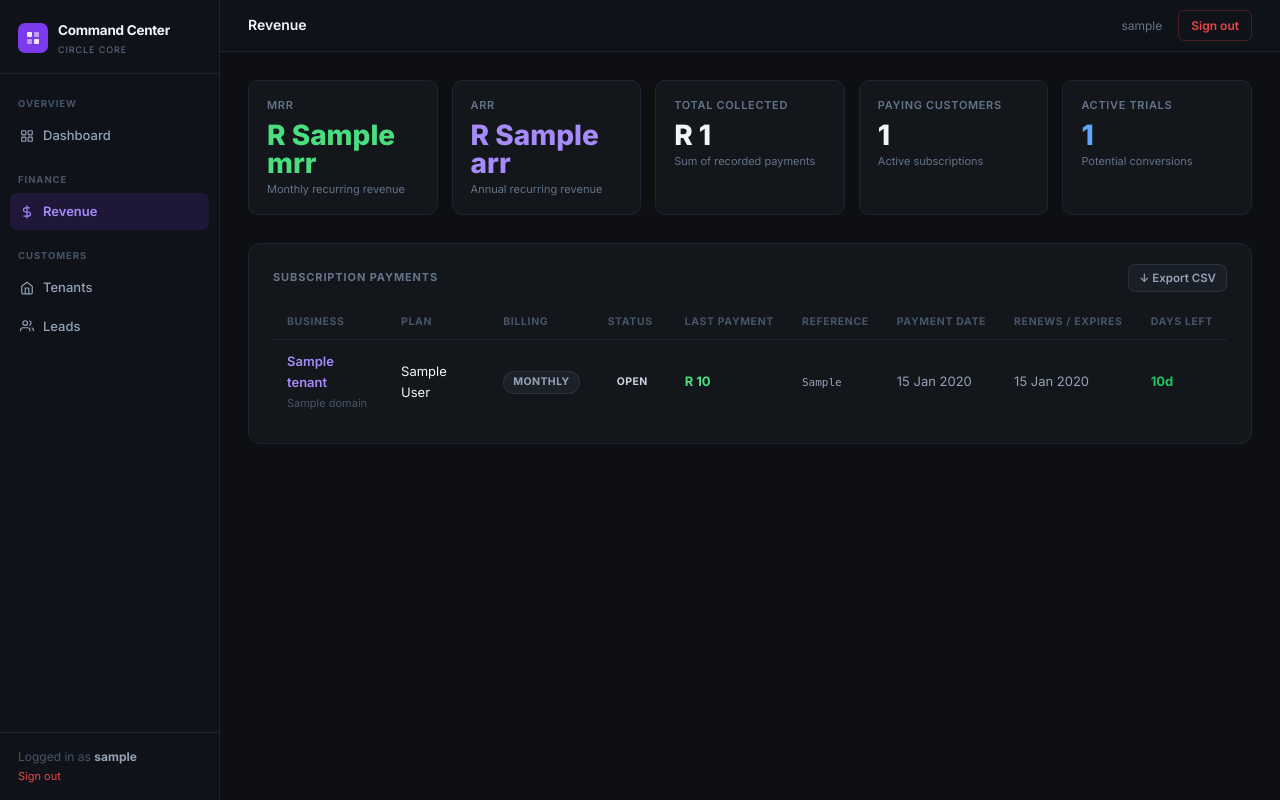
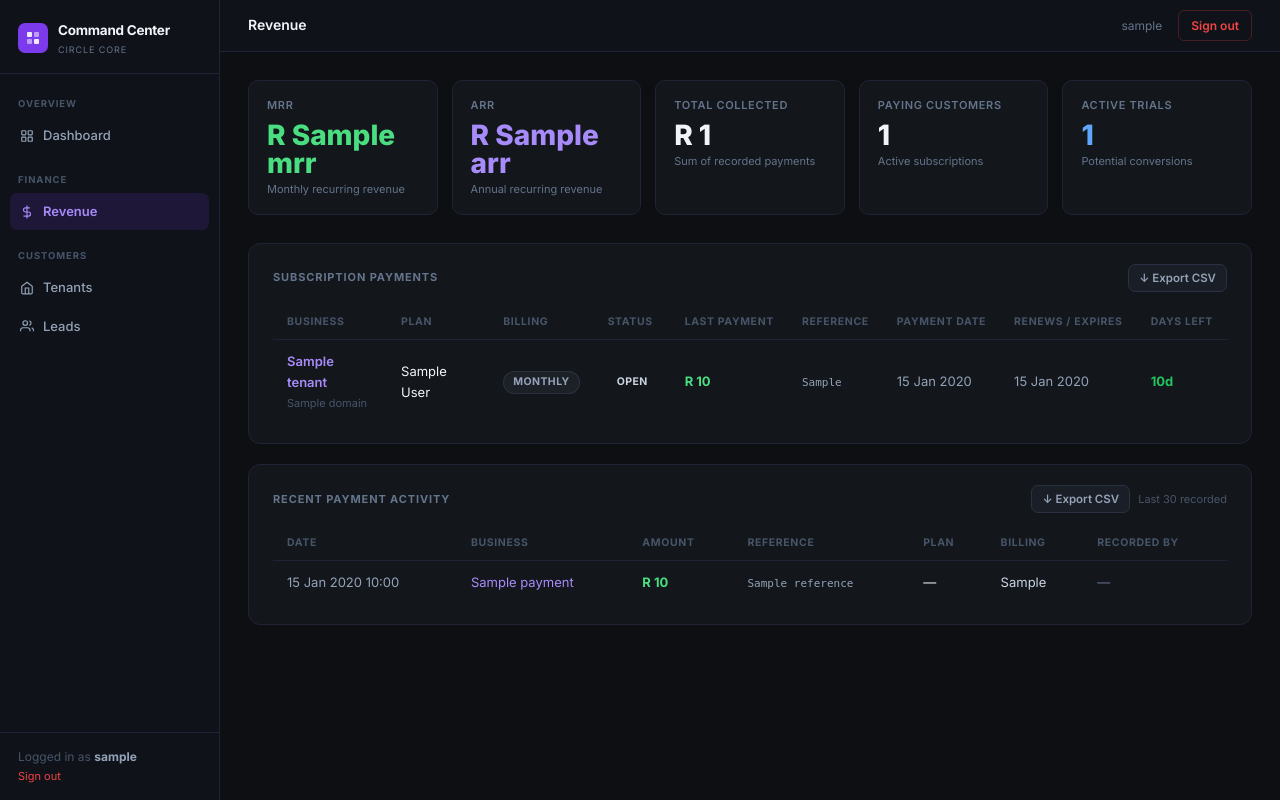
Before and after one commit to applejazzsa/Circle-Core-Guest-House-, a Django app: template templates/command/revenue.html in a window 1280 px wide. Run offline with Django 4.2, Linux system fonts and the light colour scheme; the template is opened without the code that fills it: most values are stand-ins (such as "Sample title", 1, 10 or a date in 2020).

Commit message:
Add full payment history log (TenantPaymentRecord)
New TenantPaymentRecord model in public schema captures every manual
payment recorded via Command Center — amount, reference, plan, billing
cycle, who recorded it, and timestamp. Replaces the previous
last-payment-only approach with a persistent audit trail.

- record_payment view now writes a TenantPaymentRecord row on every save
- Tenant detail page shows full payment history table
- Revenue page shows last 30 payments across all tenants
- Both pages have "Export CSV" for full history download
- Migration: command 0003

Co-Authored-By: Claude Sonnet 4.6 <noreply@anthropic.com>

```diff
--- a/command/urls.py
+++ b/command/urls.py
@@ -17,6 +17,7 @@ urlpatterns = [
     path("tenants/<str:schema_name>/toggle-verified/", views.toggle_verified, name="command_toggle_verified"),
     path("tenants/<str:schema_name>/notes/", views.update_tenant_notes, name="command_update_notes"),
     path("export/subscriptions.csv", views.export_subscriptions_csv, name="command_export_csv"),
+    path("export/payments.csv", views.export_payment_history_csv, name="command_export_payments_csv"),
     path("revenue/", views.revenue_dashboard, name="command_revenue"),
     path("leads/", views.lead_list, name="command_leads"),
     path("leads/<int:pk>/status/", views.lead_update_status, name="command_lead_status"),
--- a/templates/command/revenue.html
+++ b/templates/command/revenue.html
@@ -134,4 +134,45 @@
 {% endfor %}
 {% endwith %}
 
+<!-- Recent payments log -->
+<div class="cc-card" style="margin-top:20px;">
+  <div style="display:flex;align-items:center;margin-bottom:14px;">
+    <div class="cc-card-title" style="margin-bottom:0;flex:1;">Recent Payment Activity</div>
+    <a href="/command/export/payments.csv" class="btn btn-ghost btn-sm" style="margin-right:8px;">↓ Export CSV</a>
+    <span style="font-size:11px;color:#475569;">Last 30 recorded</span>
+  </div>
+  {% if recent_payments %}
+  <div class="cc-table-wrap">
+    <table class="cc-table">
+      <thead>
+        <tr>
+          <th>Date</th>
+          <th>Business</th>
+          <th>Amount</th>
+          <th>Reference</th>
+          <th>Plan</th>
+          <th>Billing</th>
+          <th>Recorded by</th>
+        </tr>
+      </thead>
+      <tbody>
+        {% for p in recent_payments %}
+        <tr>
+          <td style="color:#94a3b8;white-space:nowrap;">{{ p.recorded_at|date:"d M Y H:i" }}</td>
+          <td><a href="/command/tenants/{{ p.schema_name }}/" style="color:#a78bfa;">{{ p.tenant_name }}</a></td>
+          <td style="color:#4ade80;font-weight:700;">R {{ p.amount }}</td>
+          <td><code style="font-size:11px;color:#94a3b8;">{{ p.reference|default:"—" }}</code></td>
+          <td style="color:#f1f5f9;">{{ p.plan_name|default:"—" }}</td>
+          <td>{{ p.billing_cycle|title }}</td>
+          <td style="color:#64748b;">{{ p.recorded_by|default:"—" }}</td>
+        </tr>
+        {% endfor %}
+      </tbody>
+    </table>
+  </div>
+  {% else %}
+  <div style="color:#475569;font-size:13px;padding:16px 0;">No payments recorded yet. Go to a tenant and use "Record Manual Payment" to log your first EFT.</div>
+  {% endif %}
+</div>
+
 {% endblock %}
```
Also changed, not shown: command/models.py (+27 -0 lines), command/views.py (+39 -1 lines), templates/command/tenant_detail.html (+35 -0 lines), command/migrations/0003_tenant_payment_record.py (added).
